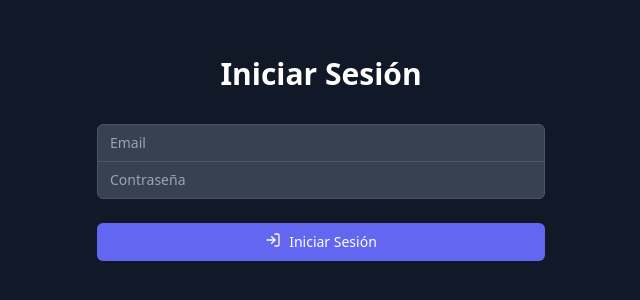
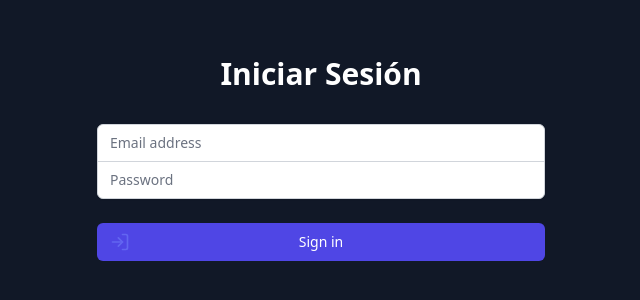
Before and after one commit to ejmontana/crud-user-admin, a React (Vite) app in the folder frontend/: page /login in a window 1280 px wide. Shown: the part 254-554 px from the top of the page, without its empty margins (319-959 px from the left). Built offline with nearby package versions, Linux system fonts and the light colour scheme.

Commit message:
refactor: improve authentication middleware and add loading spinner to login and admin pages

```diff
--- /dev/null
+++ b/frontend/src/components/Loading.tsx
@@ -0,0 +1,13 @@
+import React from 'react';
+import { Loader } from 'lucide-react';
+import './LoadingSpinner.css';
+
+const LoadingSpinner: React.FC = () => {
+  return (
+    <div className="loading-spinner-overlay">
+      <Loader className="loading-spinner" />
+    </div>
+  );
+};
+
+export default LoadingSpinner;
--- /dev/null
+++ b/frontend/src/components/LoadingSpinner.css
@@ -0,0 +1,24 @@
+.loading-spinner-overlay {
+  position: fixed;
+  top: 0;
+  left: 0;
+  right: 0;
+  bottom: 0;
+  display: flex;
+  align-items: center;
+  justify-content: center;
+  background-color: rgba(0, 0, 0, 0.5);
+  z-index: 9999;
+}
+
+.loading-spinner {
+  width: 3rem;
+  height: 3rem;
+  color: white;
+  animation: spin 1s linear infinite;
+}
+
+@keyframes spin {
+  0% { transform: rotate(0deg); }
+  100% { transform: rotate(360deg); }
+}
--- a/frontend/src/pages/Admin.tsx
+++ b/frontend/src/pages/Admin.tsx
@@ -8,6 +8,7 @@ import { useAuth } from '../context/AuthContext';
 import Swal from 'sweetalert2';
 import withReactContent from 'sweetalert2-react-content';
 import moment from 'moment';
+import LoadingSpinner from '../components/Loading';
 
 const MySwal = withReactContent(Swal);
 
@@ -36,7 +37,7 @@ export function Admin() {
   const [showProductForm, setShowProductForm] = useState(false);
   const [showUserForm, setShowUserForm] = useState(false);
   const { token } = useAuth();
-
+  const [loading, setLoading] = useState(false);
   const [allUser, setAllUser] = useState([]);
 
   const [errorField, setErrorField] = useState('');
@@ -63,6 +64,7 @@ export function Admin() {
 
   const handleSubmitUser = async (e: React.FormEvent) => {
     e.preventDefault();
+    setLoading(true);
     setErrorField('');
     const formData = new FormData(e.target as HTMLFormElement);
     const data = {
@@ -125,7 +127,7 @@ export function Admin() {
       console.error('Error:', error);
       MySwal.fire({
         title: 'Error',
-        text: 'Error creating/updating user',
+        text: editingUser ? 'Error Actualizando el usuario' : 'Error Creando el usuario',
         icon: 'error',
         confirmButtonText: 'Cerrar',
         customClass: {
@@ -133,12 +135,15 @@ export function Admin() {
           popup: 'bg-white dark:bg-gray-800 shadow rounded-lg p-6 transition-colors dark:text-white'
         }
       });
+    }finally{
+      setLoading(false);
     }
   };
 
 
 
   const fetchUsers = async () => {
+    setLoading(true);
     try {
       const response = await fetch('http://localhost:3030/api/users/alluser', {
         headers: {
@@ -146,7 +151,7 @@ export function Admin() {
         }
       });
       if (!response.ok) {
-        throw new Error('Error fetching users');
+        throw new Error('Usuario no autorizado');
       }
       const data = await response.json();
       setAllUser(data);
@@ -154,7 +159,7 @@ export function Admin() {
       console.error('Error:', error);
       MySwal.fire({
         title: 'Error',
-        text: 'Error fetching users',
+        text: 'Usuario no autorizado',
         icon: 'error',
         confirmButtonText: 'Close',
         customClass: {
@@ -162,6 +167,8 @@ export function Admin() {
           popup: 'bg-white dark:bg-gray-800 shadow rounded-lg p-6 transition-colors'
         }
       });
+    } finally {
+      setLoading(false);
     }
   };
 
@@ -171,6 +178,7 @@ export function Admin() {
   return (
     <Layout>
       <div className="bg-white dark:bg-gray-800 shadow rounded-lg p-6 transition-colors">
+      {loading && <LoadingSpinner />}
         <div className="flex justify-between items-center mb-6">
           <div>
             <h2 className="text-2xl font-bold text-gray-900 dark:text-white">
--- a/frontend/src/pages/Login.tsx
+++ b/frontend/src/pages/Login.tsx
@@ -2,27 +2,33 @@ import React, { useState } from 'react';
 import { useNavigate } from 'react-router-dom';
 import { useAuth } from '../context/AuthContext';
 import { LogIn } from 'lucide-react';
+import LoadingSpinner from '../components/Loading';
 
 export function Login() {
   const [email, setEmail] = useState('');
   const [password, setPassword] = useState('');
   const [error, setError] = useState('');
+  const [loading, setLoading] = useState(false);
   const { login } = useAuth();
   const navigate = useNavigate();
 
   const handleSubmit = async (e: React.FormEvent) => {
     e.preventDefault();
+    setLoading(true);
     try {
       await login(email, password);
       navigate('/');
     } catch (err) {
-      console.log(err)
-      setError('Creedenciales inválidas o inactivas');
+      console.log(err);
+      setError('Credenciales inválidas o inactivas');
+    } finally {
+      setLoading(false);
     }
   };
 
   return (
-    <div className="min-h-screen flex items-center justify-center bg-gray-100 dark:bg-gray-900 py-12 px-4 sm:px-6 lg:px-8 transition-colors">
+    <div className={`min-h-screen flex items-center justify-center bg-gray-100 dark:bg-gray-900 py-12 px-4 sm:px-6 lg:px-8 transition-opacity ${loading ? 'opacity-50' : ''}`}>
+        {loading && <LoadingSpinner />}
       <div className="max-w-md w-full space-y-8">
         <div>
           <h2 className="mt-6 text-center text-3xl font-extrabold text-gray-900 dark:text-white">
@@ -30,51 +36,47 @@ export function Login() {
           </h2>
         </div>
         <form className="mt-8 space-y-6" onSubmit={handleSubmit}>
-          {error && (
-            <div className="bg-red-100 dark:bg-red-900 border border-red-400 dark:border-red-600 text-red-700 dark:text-red-200 px-4 py-3 rounded">
-              {error}
-            </div>
-          )}
+          <input type="hidden" name="remember" value="true" />
           <div className="rounded-md shadow-sm -space-y-px">
             <div>
-              <label htmlFor="email" className="sr-only">
-                Email
-              </label>
+              <label htmlFor="email-address" className="sr-only">Email address</label>
               <input
-                id="email"
+                id="email-address"
                 name="email"
                 type="email"
+                autoComplete="email"
                 required
-                className="appearance-none rounded-none relative block w-full px-3 py-2 border border-gray-300 dark:border-gray-600 placeholder-gray-500 dark:placeholder-gray-400 text-gray-900 dark:text-white bg-white dark:bg-gray-700 rounded-t-md focus:outline-none focus:ring-indigo-500 focus:border-indigo-500 focus:z-10 sm:text-sm"
-                placeholder="Email"
+                className="appearance-none rounded-none relative block w-full px-3 py-2 border border-gray-300 placeholder-gray-500 text-gray-900 rounded-t-md focus:outline-none focus:ring-indigo-500 focus:border-indigo-500 focus:z-10 sm:text-sm"
+                placeholder="Email address"
                 value={email}
                 onChange={(e) => setEmail(e.target.value)}
               />
             </div>
             <div>
-              <label htmlFor="password" className="sr-only">
-                Contraseña
-              </label>
+              <label htmlFor="password" className="sr-only">Password</label>
               <input
                 id="password"
                 name="password"
                 type="password"
+                autoComplete="current-password"
                 required
-                className="appearance-none rounded-none relative block w-full px-3 py-2 border border-gray-300 dark:border-gray-600 placeholder-gray-500 dark:placeholder-gray-400 text-gray-900 dark:text-white bg-white dark:bg-gray-700 rounded-b-md focus:outline-none focus:ring-indigo-500 focus:border-indigo-500 focus:z-10 sm:text-sm"
-                placeholder="Contraseña"
+                className="appearance-none rounded-none relative block w-full px-3 py-2 border border-gray-300 placeholder-gray-500 text-gray-900 rounded-b-md focus:outline-none focus:ring-indigo-500 focus:border-indigo-500 focus:z-10 sm:text-sm"
+                placeholder="Password"
                 value={password}
                 onChange={(e) => setPassword(e.target.value)}
               />
             </div>
           </div>
-
+          {error && <div className="text-red-500 text-sm">{error}</div>}
           <div>
             <button
               type="submit"
-              className="group relative w-full flex justify-center py-2 px-4 border border-transparent text-sm font-medium rounded-md text-white bg-indigo-600 hover:bg-indigo-700 dark:bg-indigo-500 dark:hover:bg-indigo-600 focus:outline-none focus:ring-2 focus:ring-offset-2 focus:ring-indigo-500 transition-colors"
+              className="group relative w-full flex justify-center py-2 px-4 border border-transparent text-sm font-medium rounded-md text-white bg-indigo-600 hover:bg-indigo-700 focus:outline-none focus:ring-2 focus:ring-offset-2 focus:ring-indigo-500"
             >
-              <LogIn className="w-4 h-4 mr-2" />
-              Iniciar Sesión
+              <span className="absolute left-0 inset-y-0 flex items-center pl-3">
+                <LogIn className="h-5 w-5 text-indigo-500 group-hover:text-indigo-400" aria-hidden="true" />
+              </span>
+              Sign in
             </button>
           </div>
         </form>
```
Also changed, not shown: 2 other files (tests, documents, lock files or other folders).
